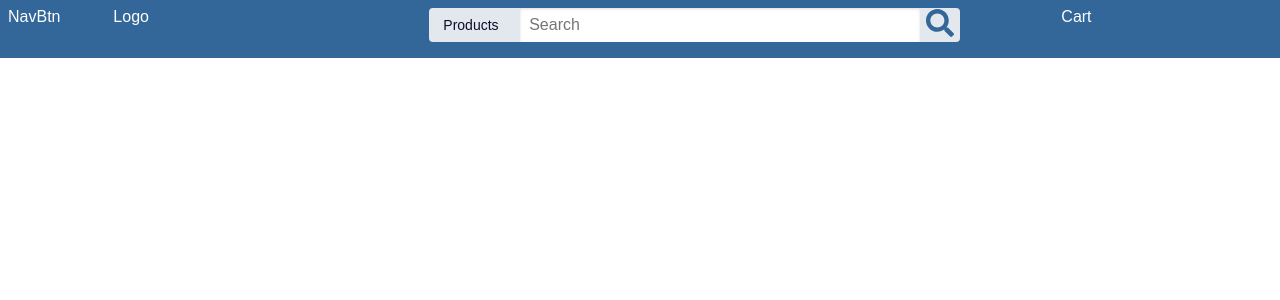
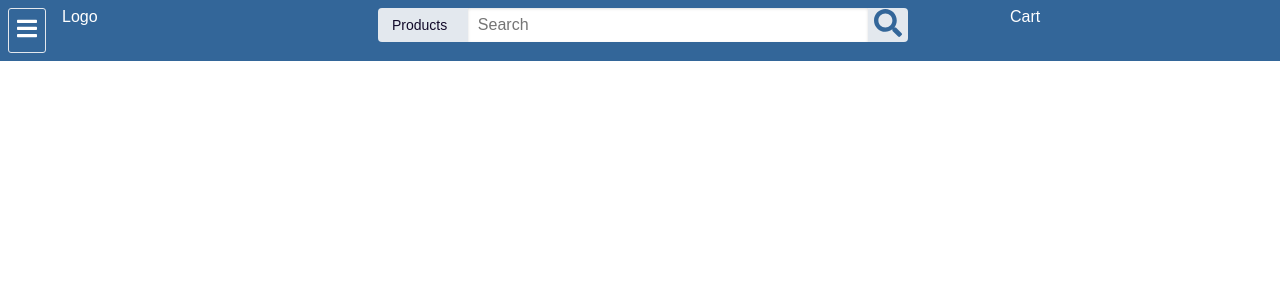
Before and after one commit to SuperCoolFrog/pathogennix, a React (Create React App) app: page / in a window 1280 px wide. Shown: the top 300 px of the page. Built offline with nearby package versions, Linux system fonts and the light colour scheme.

Commit message:
Add Burger Button for nav

```diff
--- a/src/components/AppHeader/AppHeader.tsx
+++ b/src/components/AppHeader/AppHeader.tsx
@@ -2,12 +2,15 @@ import React from 'react';
 import classNames from 'classnames';
 import styles from './app-header.module.scss';
 import SearchBox from '../SearchBox/SearchBox';
+import TopNav from '../TopNav/TopNav';
 
 const AppHeader = () => {
   return (<section className={classNames("pure-g", styles.appHeader)}>
     <div className={classNames("pure-u-1", styles.container)}>
       <div className="pure-g">
-        <div className={"pure-u-1-12"}>NavBtn</div>
+        <div className={"pure-u"}>
+          <TopNav segment="" />
+        </div>
         <div className={"pure-u-1-4"}>Logo</div>
         <div className={"pure-u-1-2"}>
           <SearchBox />
--- a/src/components/TopNav/TopNav.tsx
+++ b/src/components/TopNav/TopNav.tsx
@@ -16,8 +16,6 @@ const TopNav = ({ segment }: TopNavProps) => {
   };
 
   return (
-    <section className={styles.topNavContainer}>
-        <Nav segment={segment} isOpen={isOpen}>
     <div className={styles.toggleButtonContainer}>
       <button className={classNames(
           styles.toggleButton,
@@ -27,8 +25,6 @@ const TopNav = ({ segment }: TopNavProps) => {
         <BarsIcon />
       </button>
     </div>
-        </Nav>
-    </section>
   );
 };
 
--- a/src/components/TopNav/top-nav.module.scss
+++ b/src/components/TopNav/top-nav.module.scss
@@ -3,16 +3,18 @@
 
 .toggleButtonContainer {
   text-align: right;
+  margin-right: 1em;
 }
 
 
 .toggleButton {
   position: relative;
   background-color: transparent;
-  color: $theme-font-color;
-  width: 50px;
-  border: none;
+  color: $theme-white;
+  width: 38px;
+  border: 1px solid $theme-gray;
+  border-radius: 3px;
   outline: none;
   box-shadow: none;
-  padding: .75em;
+  padding: 8px;
 }
```
Lines whose indentation alone changed are shown as unchanged.
